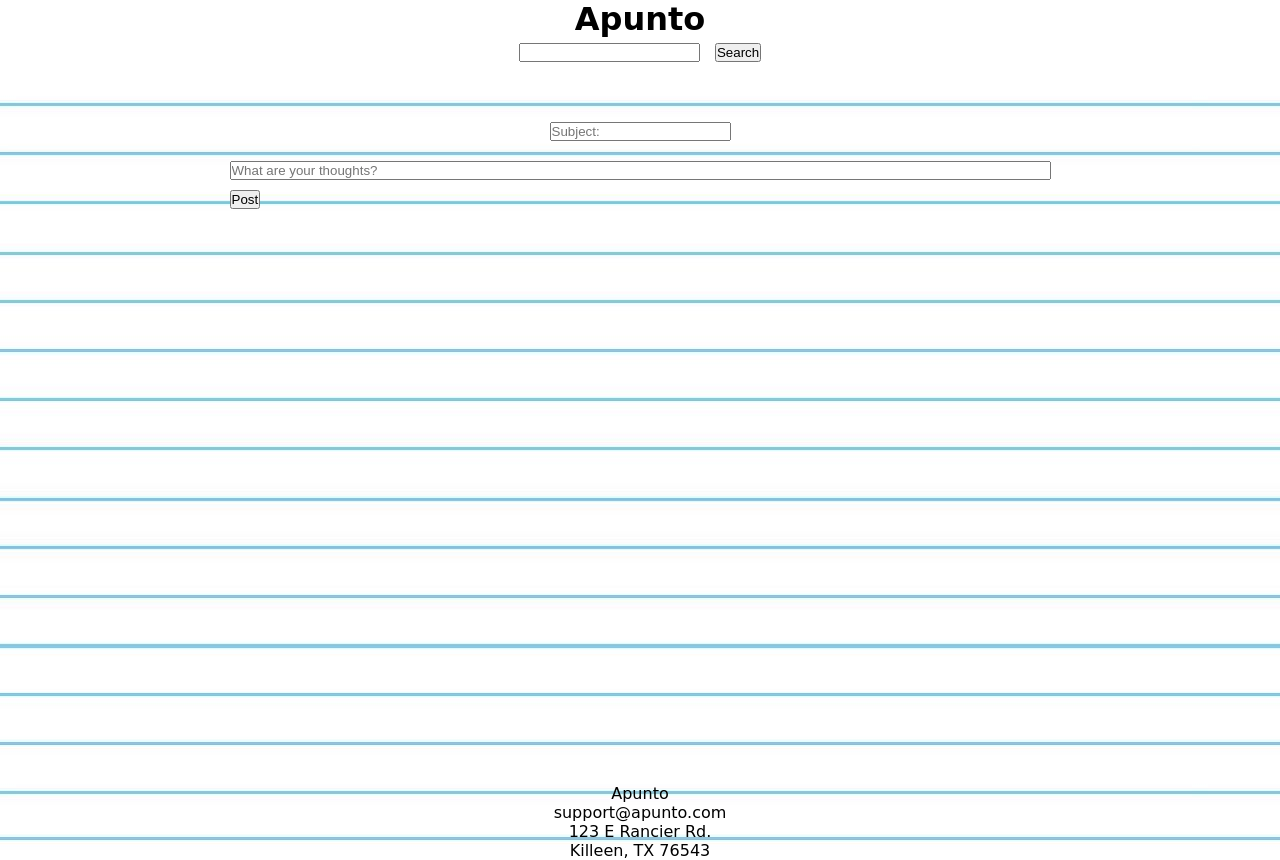
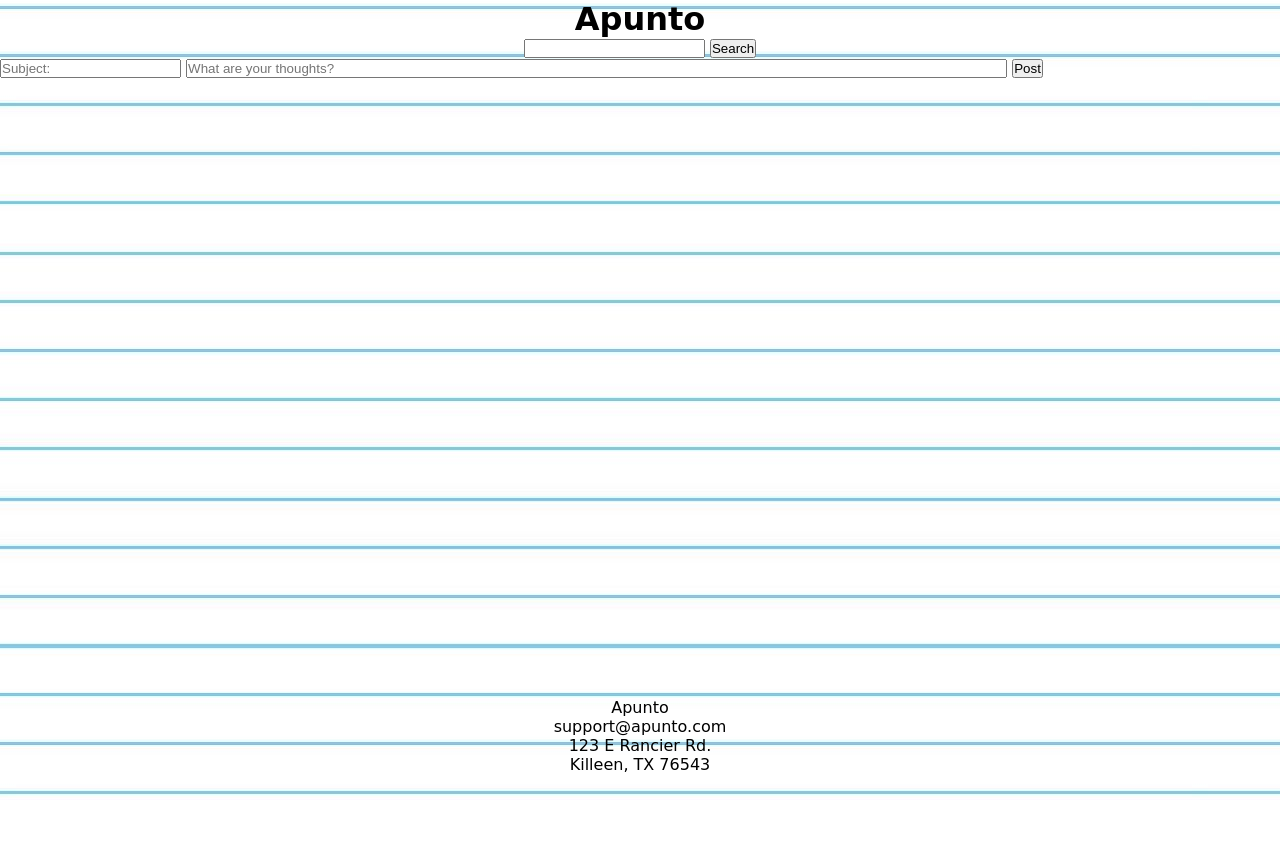
Before and after one commit to jolozano/Apunto, a website: page public/index.html in a window 1280 px wide. After the commit the page ends 800 px from the top, so only its background shows below. Drawn offline with nearby package versions, Linux system fonts and the light colour scheme; no server answers.

Commit message:
added the rest of the styling and changed classes on index.html

```diff
--- a/public/index.html
+++ b/public/index.html
@@ -14,7 +14,7 @@
 
 <body>
     <div class="container">
-        <div class="headerContainer">
+        <header class="headerContainer">
             <div class="title">
                 <h1 class="title">Apunto</h1>
             </div>
@@ -22,8 +22,8 @@
                 <input type="text" id="searchBox">
                 <button id="searchButton">Search</button>
             </div>
-        </div>
-        <div class="bodyContainer">
+        </header>
+        <main class="bodyContainer">
             <div class="inputContainer">
                 <form>
                     <input id="subjectBox" placeholder="Subject:">
@@ -35,14 +35,14 @@
             </div>
             <div id="searchResults">
             </div>
-        </div>
-        <div id="footer" class="footerContainer">
+        </main>
+        <footer id="footer" class="footerContainer">
             <div class="footerContainer" id="contactInfo">
                 <p class="footerContainer">Apunto</p>
                 <p class="footerContainer">support@apunto.com</p>
                 <p class="footerContainer">123 E Rancier Rd.</p>
                 <p class="footerContainer">Killeen, TX 76543</p>
-            </div>
+            </footer>
         </div>
     </div>
 </body>
--- a/public/styles.css
+++ b/public/styles.css
@@ -11,14 +11,44 @@ body {
     background-image: url('background1.jpeg');
     font-family: 'Dancing Script', cursive;
 }
+/* rules for mobile users. use a media.query to see which one to use. */
 .container {
+    display: flex;
+    flex-direction: column;
 }
-.headerContainer {
+/* rules for all other users */
+@media all and (min-width: 768px) {
+    .container {
+        flex-direction: row;
+        flex-wrap: wrap;
+    }
+    header,
+    footer {
+        width: 100%;
+    }
+    main {
+        /* flex: 2; */
+        order: 2;
+        min-height: 80vh;
+    }
+    .left-sidebar {
+        order: 1;
+        /* flex: 1; */
+    }
+    .right-sidebar {
+        /* flex: 1; */
+        order: 3;
+    }
+    footer {
+        order: 4;
+    }
+}
+/* .headerContainer {
     display: flex;
     background-color: white;
     flex-direction: column;
-}
-.title {
+} */
+/* .title {
     display: flex;
     justify-content: center;
 }
@@ -78,4 +108,4 @@ form {
     flex-direction: column;
     align-content: center;
     margin: auto;
-}
+} */
```
